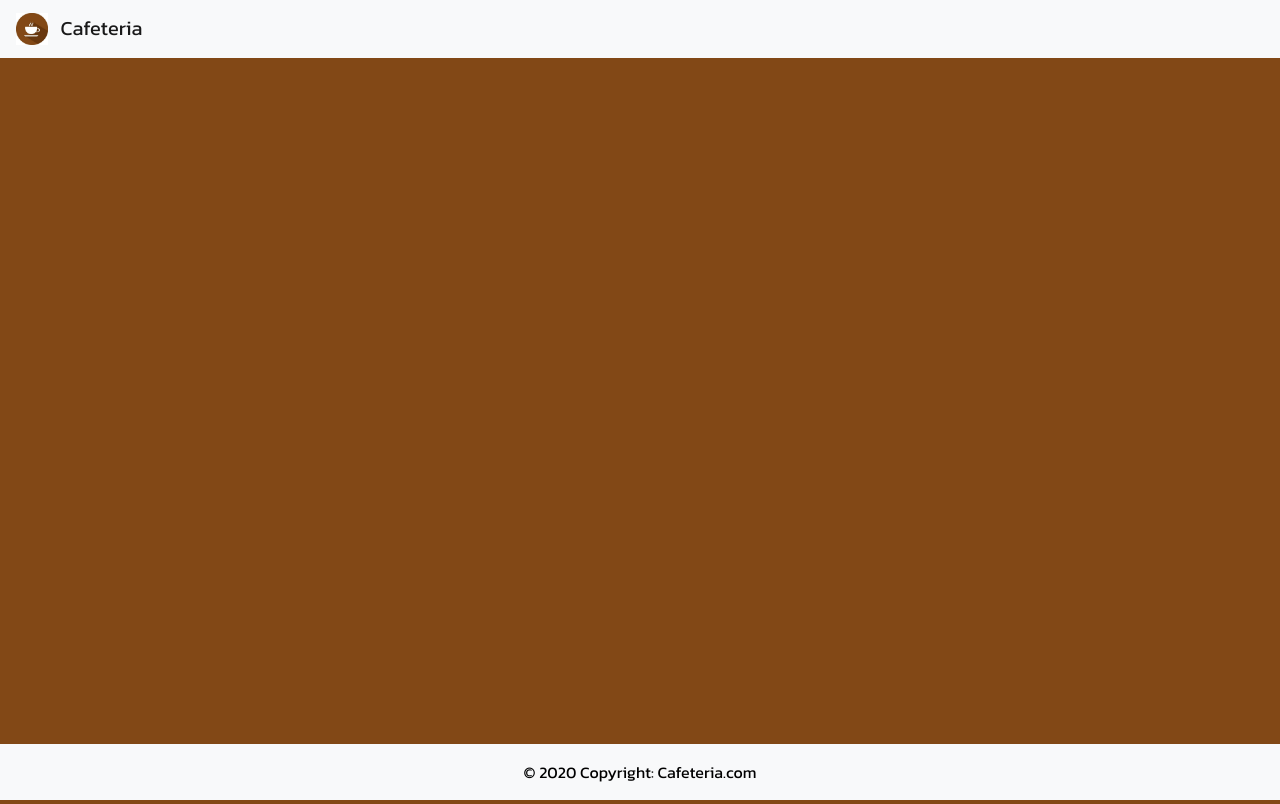
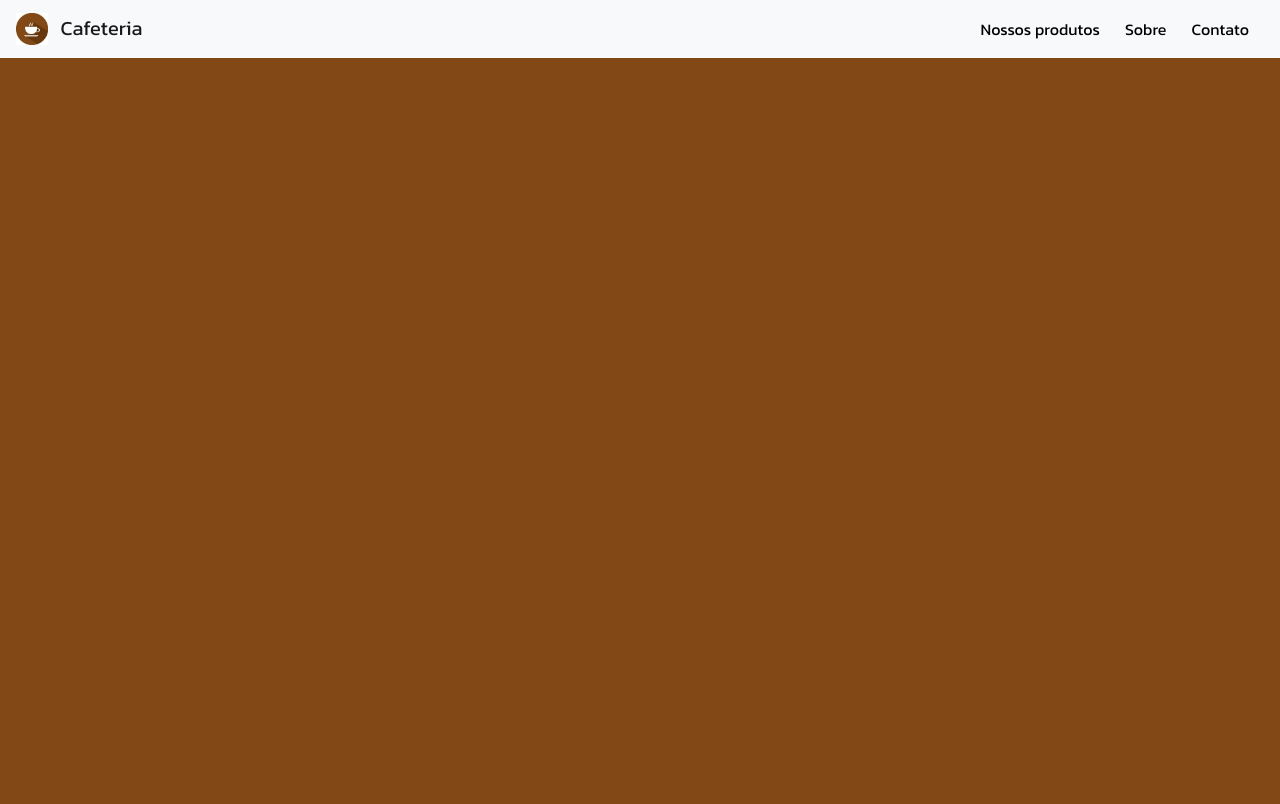
Before and after one commit to gabriel-gelbcke/Web, a plain HTML site: page Cafeteria/index.html in a window 1280 px wide. Shown: the top 804 px of the page. Drawn offline with nearby package versions, Linux system fonts and the light colour scheme.

Commit message:
menu horizontal add

```diff
--- a/Cafeteria/index.css
+++ b/Cafeteria/index.css
@@ -17,9 +17,29 @@ body{
 }
 
 footer {
-    position: absolute;
+    position:relative;
     bottom: 0;
     width: 100%;
     background-color: #f8f9fa !important;
     color: black !important
-  }
+}
+
+.boxes{
+    height: 1000px;
+}
+
+.links{
+    display: flex;
+    gap: 25px;
+    margin-right: 15px;
+}
+
+.links a{
+    color: black;
+    text-decoration: none;
+}
+
+.links a:hover{
+    color: black;
+    text-decoration: none;
+}
--- a/Cafeteria/index.html
+++ b/Cafeteria/index.html
@@ -11,14 +11,23 @@
         <img src="images/icone.png" width="32" height="32" class="d-inline-block align-top icone" alt="">
         Cafeteria
         </a>
+
+        <div class="links">
+            <a href="">Nossos produtos</a>
+            <a href="">Sobre</a>
+            <a href="">Contato</a>
+        </div>
     </nav>
+
+    <div class="boxes"></div>
+
+
 </body>
 
 <footer class="text-center text-lg-start">
     <!-- Copyright -->
     <div class="p-3" style="background-color: #f8f9fa !important;">
-      © 2020 Copyright:
-      <a class="">Cafeteria.com</a>
+      © 2024 Copyright: <a class="">Cafeteria.com</a>
     </div>
     <!-- Copyright -->
   </footer>
```
